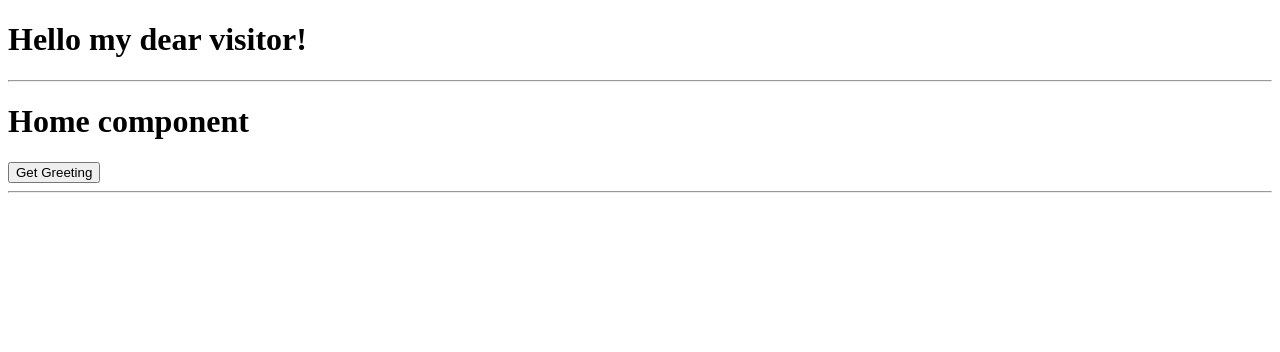
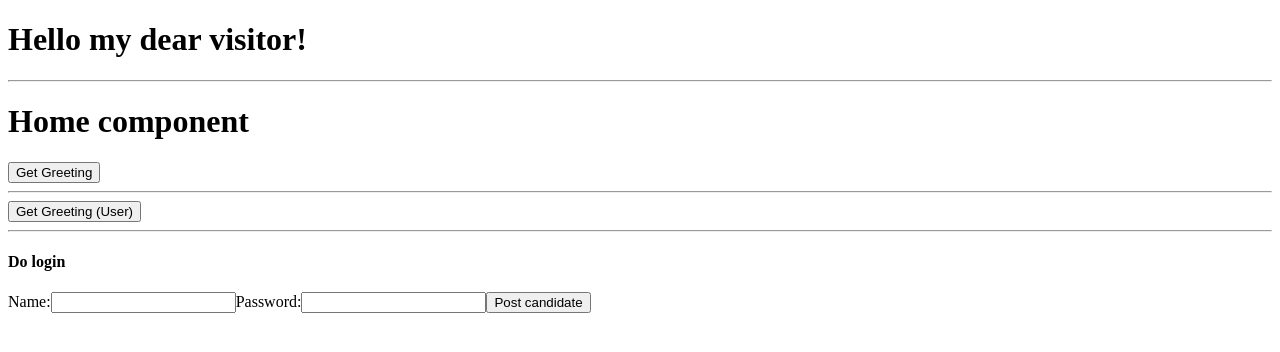
Before and after one commit to mansour-13/hack-the-room, an Angular app: page / in a window 1280 px wide. Shown: the top 352 px of the page. Built offline with nearby package versions, Linux system fonts and the light colour scheme.

Commit message:
Add login functionality

```diff
--- a/src/app/app.module.ts
+++ b/src/app/app.module.ts
@@ -5,7 +5,9 @@ import { AppRoutingModule } from './app-routing.module';
 import { AppComponent } from './app.component';
 import { AboutComponent } from './about/about.component';
 import { HomeComponent } from './home/home.component';
-import {HttpClientModule} from "@angular/common/http";
+import {HTTP_INTERCEPTORS, HttpClientModule} from "@angular/common/http";
+import {FormsModule} from "@angular/forms";
+import {CookieInterceptor} from "./cookie.interceptor";
 
 @NgModule({
   declarations: [
@@ -16,9 +18,16 @@ import {HttpClientModule} from "@angular/common/http";
   imports: [
     BrowserModule,
     AppRoutingModule,
-    HttpClientModule
+    HttpClientModule,
+    FormsModule
   ],
-  providers: [],
+  providers: [
+    {
+      provide: HTTP_INTERCEPTORS,
+      useClass: CookieInterceptor,
+      multi: true,
+    },
+  ],
   bootstrap: [AppComponent]
 })
 export class AppModule { }
--- /dev/null
+++ b/src/app/cookie.interceptor.ts
@@ -0,0 +1,13 @@
+import { Injectable } from '@angular/core';
+import { HttpInterceptor, HttpRequest, HttpHandler, HttpEvent } from '@angular/common/http';
+import { Observable } from 'rxjs';
+
+@Injectable()
+export class CookieInterceptor implements HttpInterceptor {
+  intercept(req: HttpRequest<any>, next: HttpHandler): Observable<HttpEvent<any>> {
+    const clonedRequest = req.clone({
+        withCredentials: true, // if you want to send cookies and credentials with the request
+      });
+    return next.handle(clonedRequest);
+  }
+}
--- a/src/app/hello-world.service.ts
+++ b/src/app/hello-world.service.ts
@@ -1,6 +1,6 @@
 import { Injectable } from '@angular/core';
-import {HttpClient} from "@angular/common/http";
-import {Observable} from "rxjs";
+import {HttpClient, HttpHeaders, HttpParams} from "@angular/common/http";
+import {Observable, throwError} from "rxjs";
 import { environment } from './../environments/environment';
 
 
@@ -18,4 +18,23 @@ export class HelloWorldService {
   getGreeting() : Observable<Greeting>{
     return this.client.get<Greeting>(environment.baseUrl + "/greeting");
   }
+
+  getGreetingUser() : Observable<Greeting>{
+    return this.client.get<Greeting>(environment.baseUrl + "/greeting-user");
+  }
+
+  postLogin(credentials: { username: string, password: string }) : Observable<string> {
+      let httpParams = new HttpParams()
+        .append("username", credentials.username)
+        .append("password", credentials.password);
+
+      let headers = new HttpHeaders()
+        .append("Content-Type","application/x-www-form-urlencoded");
+
+      return this.client.post<string>(environment.baseUrl + "/login",{},{
+        headers: headers,
+        params: httpParams,
+        withCredentials: true // needed to that the cookie from the reponse is stored
+      });
+  }
 }
--- a/src/app/home/home.component.html
+++ b/src/app/home/home.component.html
@@ -6,3 +6,23 @@
   <div>Audience: {{greeting.audience}}</div>
 </div>
 <hr>
+
+<button (click)="getGreetingUser()">Get Greeting (User)</button>
+<div *ngIf="greetingUser">
+  <div>Message: {{greetingUser.message}}</div>
+  <div>Audience: {{greetingUser.audience}}</div>
+</div>
+
+<div *ngIf="info">
+{{info | json }}
+</div>
+
+<hr>
+<h4>Do login</h4>
+<form>
+  <label>Name:</label>
+  <input name="username" [(ngModel)]="credentials.username">
+  <label>Password:</label>
+  <input name="password" [(ngModel)]="credentials.password">
+  <button (click)="sendLogin()">Post candidate</button>
+</form>
--- a/src/app/home/home.component.ts
+++ b/src/app/home/home.component.ts
@@ -8,6 +8,12 @@ import {Greeting, HelloWorldService} from "../hello-world.service";
 })
 export class HomeComponent {
   greeting ? : Greeting;
+  greetingUser ?: Greeting;
+  info ? : any;
+  credentials : { username: string, password: string } = {
+    username: '',
+    password: ''
+  };
 
   constructor(private helloWorldService : HelloWorldService) {
   }
@@ -18,4 +24,22 @@ export class HomeComponent {
       result => this.greeting = result
     );
   }
+
+  getGreetingUser() {
+    this.helloWorldService.getGreetingUser().subscribe(
+      {
+        next: result => this.greetingUser = result,
+        error: err => this.info = err
+      }
+    );
+  }
+
+  sendLogin() {
+    this.helloWorldService.postLogin(this.credentials).subscribe(
+      {
+        next: result => this.info = "✅ Logged-In",
+        error: err => this.info = err
+      }
+    );
+  }
 }
```
